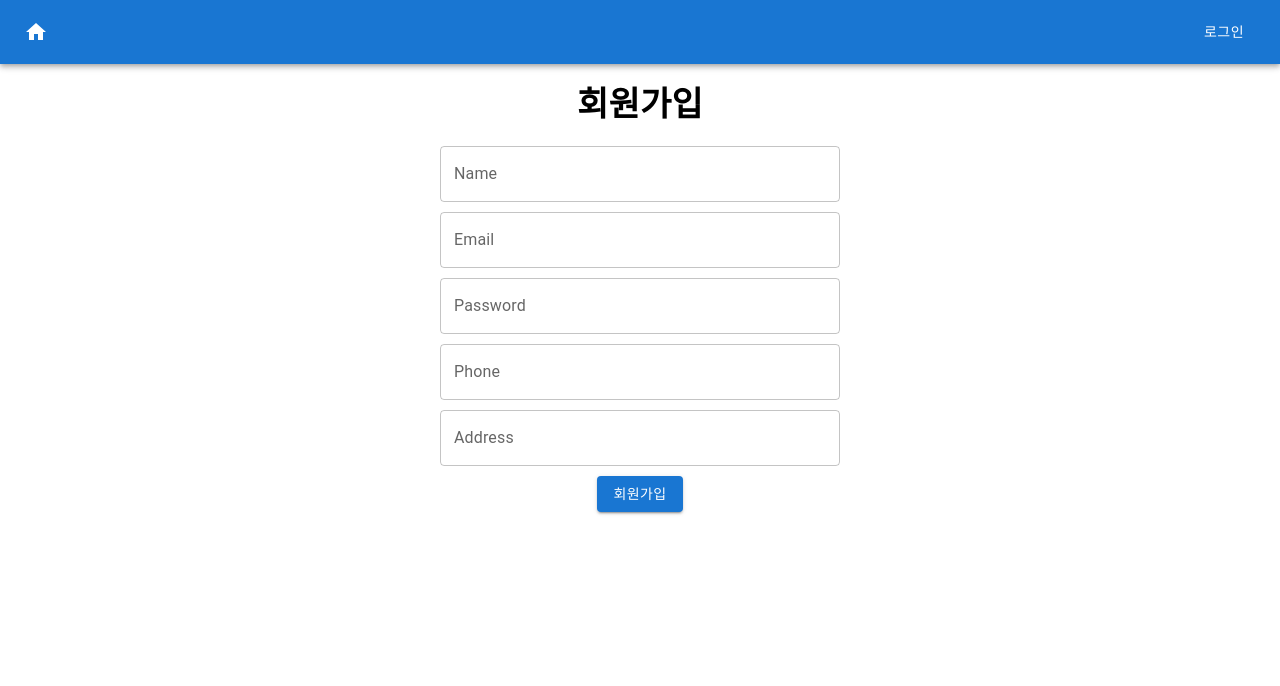
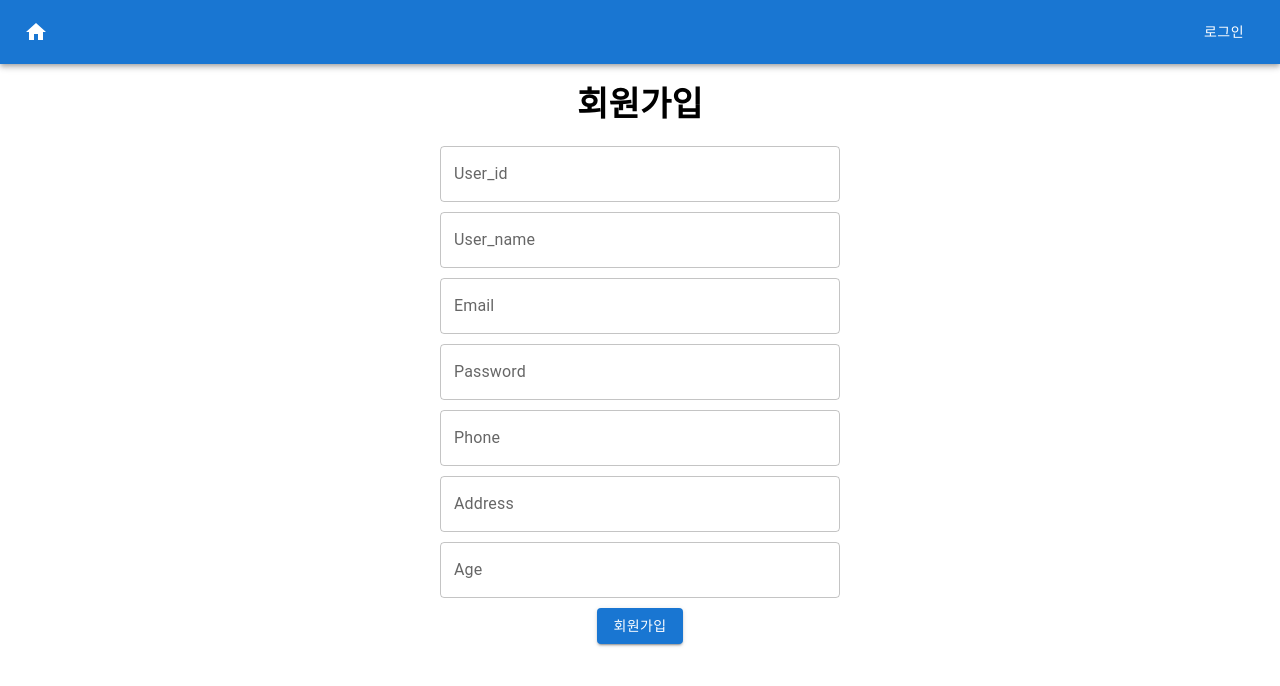
Before and after one commit to king-p0tat0/withme, a React (Vite) app in the folder withme_frontend/: page /registerMember in a window 1280 px wide. Shown: the top 686 px of the page. Built offline with nearby package versions, Linux system fonts and the light colour scheme.

Commit message:
로그인, 회원가입 수정

```diff
--- a/withme_frontend/src/component/Login.jsx
+++ b/withme_frontend/src/component/Login.jsx
@@ -45,22 +45,28 @@ export default function Login({ onLogin }) {
             });
 
             const data = await response.json(); // ✅ 항상 JSON 응답을 받음
-
             // ✅ 상태 값을 기반으로 로그인 성공 여부 확인
             if (data.status === "failed") {
+                alert("로그인 실패");
                 setErrorMessage(data.message); // ❗ 로그인 실패 메시지 설정
                 return;
+            }else if(data.status === undefined){
+                 alert("로그인 실패");
+                 setErrorMessage(data.message); // ❗ 로그인 실패 메시지 설정
+                 return;
+            }else{
+                console.log(data.status);
+                // ✅ 로그인 성공 시 사용자 정보를 Redux에 저장
+                dispatch(setUser({
+                    id: data.id,
+                    name: data.name,
+                    email: credentials.email,
+                    roles: data.roles,
+                }));
+                navigate("/");
             }
 
-            // ✅ 로그인 성공 시 사용자 정보를 Redux에 저장
-            dispatch(setUser({
-                id: data.id,
-                name: data.name,
-                email: credentials.email,
-                roles: data.roles,
-            }));
 
-            navigate("/");
         } catch (error) {
             console.error("로그인 요청 실패:", error.message);
         }
--- a/withme_frontend/src/component/member/MyPage.jsx
+++ b/withme_frontend/src/component/member/MyPage.jsx
@@ -77,7 +77,7 @@ export default function MyPage() {
                 method: "PUT",
                 body: JSON.stringify(member),
             });
-
+            console.log(`${API_URL}`);
             if (response.ok) {
                 const result = await response.json();
 
--- a/withme_frontend/src/component/member/RegisterMember.jsx
+++ b/withme_frontend/src/component/member/RegisterMember.jsx
@@ -3,8 +3,8 @@ import { useState } from "react";
 import { API_URL } from "../../constant";
 import { useNavigate } from "react-router-dom";
 import {fetchWithAuth} from "../../common/fetchWithAuth";
-// import { fetchWithoutAuth } from "../../common/fetchWithAuth";
-import axios from "axios";
+import useDebounce from '../../hook/useDebounce'; // useDebounce 훅을 임포트합니다
+import { useEffect } from "react";
 
 /**
  * 회원가입 컴포넌트
@@ -12,81 +12,81 @@ import axios from "axios";
 export default function RegisterMember() {
     // 입력된 회원 정보를 저장할 상태 변수
     const [member, setMember] = useState({
-        name: "",
+        user_id : "",
+        user_name: "",
         email: "",
         password: "",
         phone: "",
         address: "",
+        age: "",
     });
+    const [email, setEmail] = useState("");
+    const debouncedEmail = useDebounce(email, 500); // 500ms 디바운스 적용
 
-    // 이메일 중복 체크 오류 메시지 상태
-    const [emailError, setEmailError] = useState(""); // 이메일 중복 체크 메시지 상태
-
+    const [emailError, setEmailError] = useState(""); // 이메일 중복 메시지
     const navigate = useNavigate();
 
-    // 회원 정보 입력 시 상태 변경
+    // debounce된 이메일 값이 변경될 때마다 실행, 사용자가 입력할 때마다 실행되지 않고 500ms 후에 실행됩니다
+    // 즉, 사용자가 입력을 멈추고 500ms 후에 실행됩니다
+    useEffect(() => {
+        if (debouncedEmail) {
+            checkEmail(debouncedEmail);
+        }
+    }, [debouncedEmail]);
+
+    // 입력 필드 변경 처리
+    // const onMemberChange = (event) => {
+    //     const { name, value } = event.target;
+    //     setMember({ ...member, [name]: value });
+    //
+    //     if (name === "email") {
+    //         checkEmail(value);
+    //     }
+    // };
+    // 입력 필드 변경 처리
     const onMemberChange = (event) => {
         const { name, value } = event.target;
-        setMember({ ...member, [name]: value });
-
+        setMember({ ...member, [name]: value }); // 입력 필드 값 업데이트
         if (name === "email") {
-            checkEmailDuplicate(value); // 이메일 입력 시 중복 체크 실행
+            setEmail(value); // 이 부분을 추가
         }
     };
 
-    // 이메일 중복 체크 함수(fetch 대신 axios 사용)
-    const checkEmailDuplicate = async (email) => {
-        if (!email.includes("@")) return;
-
-        try {
-            // 🔹 `await`를 사용하여 서버 응답을 기다림
-            const response = await axios.get(`${API_URL}members/checkEmail`, { params: { email } });
-
-            // 🔹 응답에서 JSON 데이터 추출 (가독성 향상)
-            const result = await response.data;
-
-            // 🔹 상태 값 확인 후 처리
-            if (result.status === "available") {
-                setEmailError(""); // 사용 가능한 이메일이면 오류 메시지 초기화
-            } else if (result.status === "duplicate") {
-                setEmailError(result.message); // "이미 존재하는 이메일입니다."
+    // 이메일 중복 체크
+    const checkEmail = (email) => {
+        fetch(`${API_URL}members/checkEmail?email=${email}`)
+            .then((response) => response.json())
+            .then((data) => {
+                if (data.status === "duplicate") {
+                    setEmailError(data.message);
+                } else {
+                    setEmailError("");
                 }
-        } catch (error) {
-            console.error("이메일 중복 체크 실패:", error.message);
-        }
+            })
+            .catch((error) => {
+                console.error("이메일 중복 체크 중 오류 발생:", error);
+                setEmailError("이메일 확인 중 오류가 발생했습니다.");
+            });
     };
 
-
-
-
     // 회원가입 처리
-    const handleOnSubmit = async () => {
-        if (emailError) {
-            alert("이메일을 확인해 주세요."); // 이메일 오류가 있으면 진행하지 않음
-            return;
-        }
-
-        try {
-            console.log("회원가입 시작");
-
-            const requestOptions = {
+    const handleOnSubmit = () => {
+        fetch(API_URL + "members/register", {
             method: "POST",
+            headers: { "Content-Type": "application/json" },
             body: JSON.stringify(member),
-            };
-
-            const response = await fetchWithoutAuth(`${API_URL}members/register`, requestOptions);
-
+        })
+            .then((response) => {
                 if (response.ok) {
                     alert("회원가입이 완료되었습니다.");
                     navigate("/login");
                 } else {
-                const errorData = await response.json();
-                alert(`회원가입 실패: ${errorData.message || "오류 발생"}`);
+                    return response.text().then((text) => {
+                        alert("회원가입 실패: " + text);
+                    });
                 }
-        } catch (error) {
-            console.error("회원가입 중 오류 발생:", error.message);
-            alert("회원가입 실패: 네트워크 또는 서버 오류");
-        }
+            })
+            .catch((error) => console.error("회원가입 중 오류 발생:", error));
     };
 
     return (
@@ -95,9 +95,16 @@ export default function RegisterMember() {
                 회원가입
             </Typography>
             <TextField
-                label="Name"
-                name="name"
-                value={member.name}
+                label="User_id"
+                name="user_id"
+                value={member.user_id}
+                onChange={onMemberChange}
+                style={{ width: "400px", marginBottom: "10px" }}
+            />
+            <TextField
+                label="User_name"
+                name="user_name"
+                value={member.user_name}
                 onChange={onMemberChange}
                 style={{ width: "400px", marginBottom: "10px" }}
             />
@@ -132,6 +139,13 @@ export default function RegisterMember() {
                 onChange={onMemberChange}
                 style={{ width: "400px", marginBottom: "10px" }}
             />
+             <TextField
+                 label="Age"
+                 name="age"
+                 value={member.age}
+                 onChange={onMemberChange}
+                 style={{ width: "400px", marginBottom: "10px" }}
+             />
             <Button variant="contained" onClick={handleOnSubmit} disabled={!!emailError}>
                 회원가입
             </Button>
```
Lines whose indentation alone changed are shown as unchanged.
